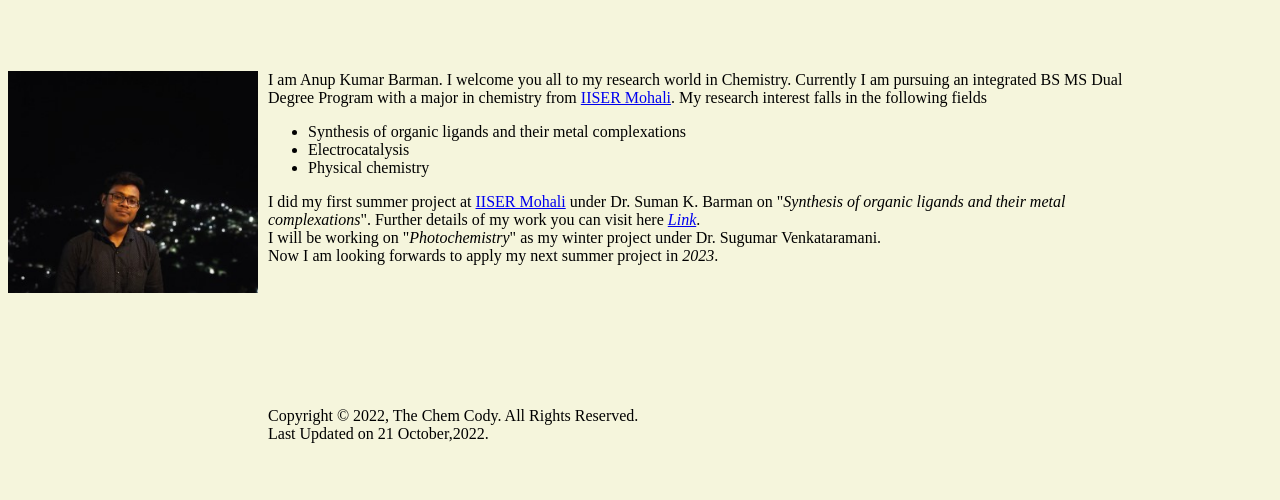
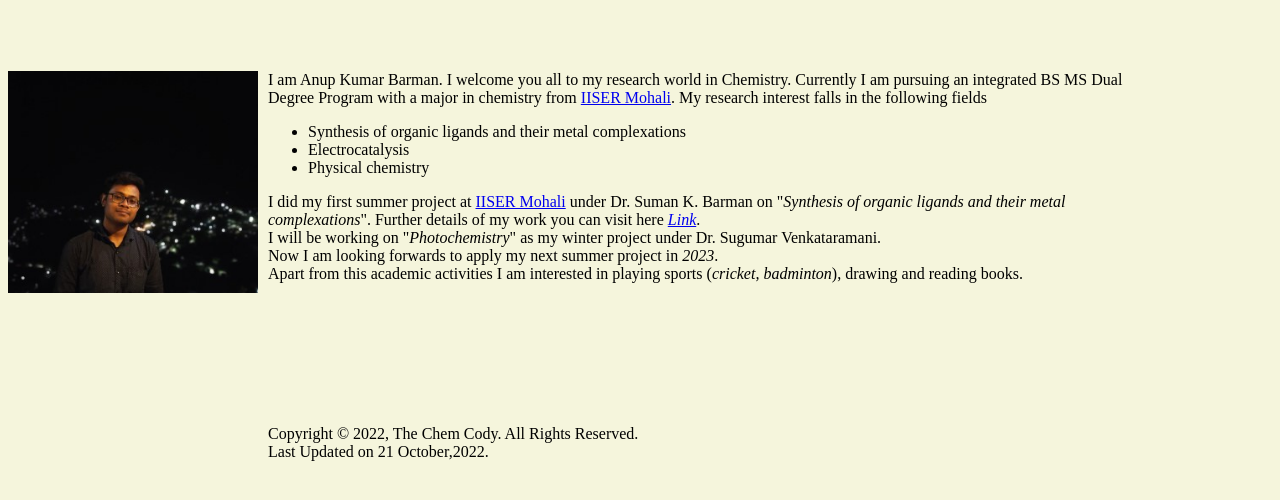
Before and after one commit to TheChemCody/mysite.webpage, a plain HTML site: page Index.html in a window 1280 px wide. Shown: the part 190-690 px from the top of the page. Drawn offline with Linux system fonts and the light colour scheme.

Commit message:
Update Index.html

```diff
--- a/Index.html
+++ b/Index.html
@@ -71,6 +71,8 @@ I will  be working on "<i>Photochemistry</i>" as my winter project under Dr. Sug
 <br>
 Now I am looking forwards to apply my next summer project in <i>2023</i>.
 <br>
+Apart from this academic activities I am interested in playing sports (<i>cricket, badminton</i>), drawing and reading books.
+<br>
 <br>
 <br>
 <br>
```
